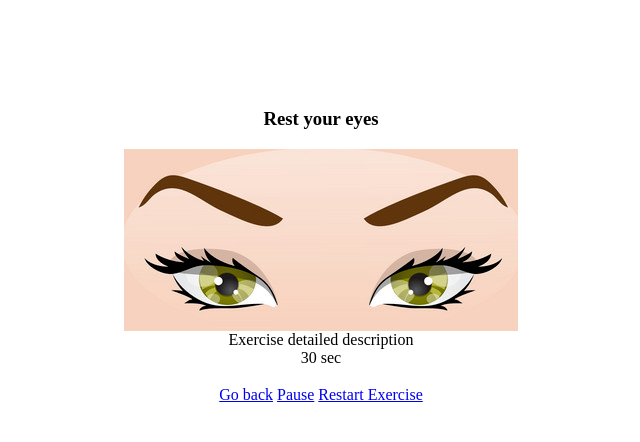
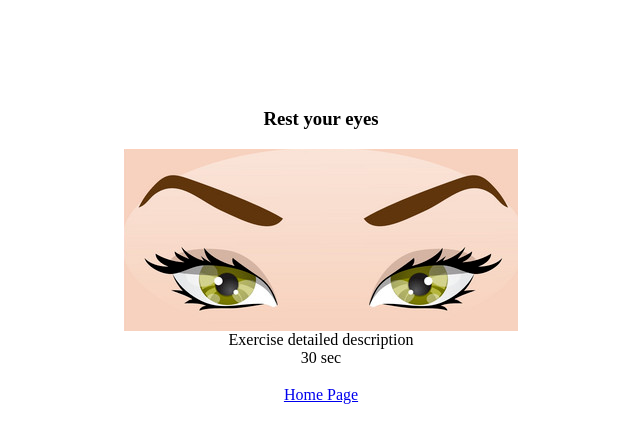
Before and after one commit to binbvv/eyesheal, a plain HTML site: page exercise.html in a window 1280 px wide. Shown: the whole page, without its empty margins (319-959 px from the left). Drawn offline with nearby package versions, Linux system fonts and the light colour scheme; a small style sheet from the web is missing.

Commit message:
Removed unneeded buttons

```diff
--- a/exercise.html
+++ b/exercise.html
@@ -15,9 +15,7 @@
         <div id="exDetailedDesc" class="txtCommon">Exercise detailed description</div>
         <div id="countdown" class="txtCommon">30 sec</div>
         <div id="empty"><br/></div>
-        <a class="button" href="index.html">Go back</a>
-        <a class="button" href="index.html">Pause</a>
-        <a class="button" href="index.html">Restart Exercise</a>
+        <a class="button" href="index.html">Home Page</a>
         <script src="script/app.js"></script>
     </div>
 </body>
```
